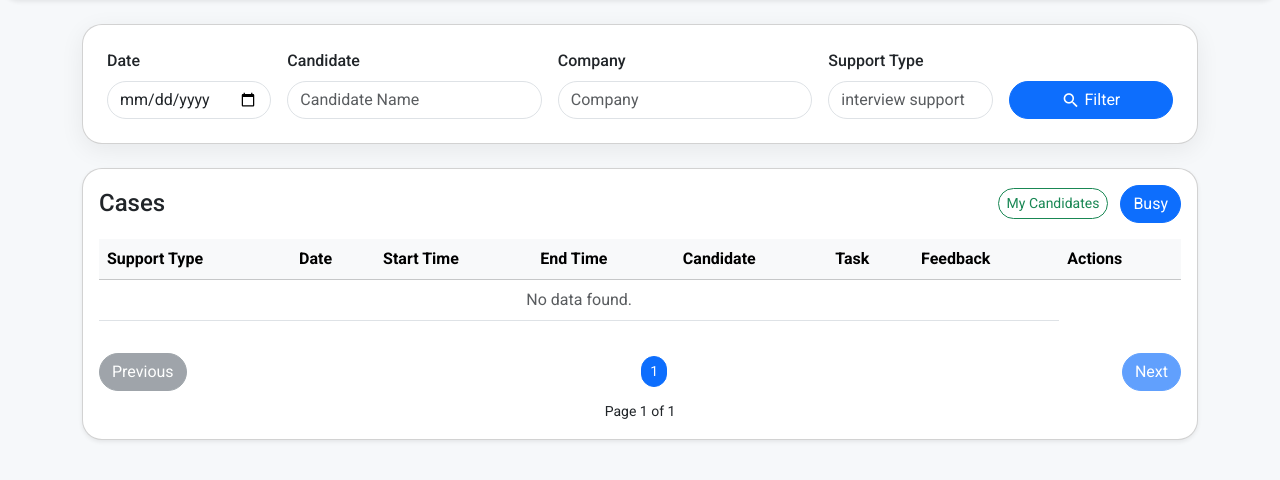
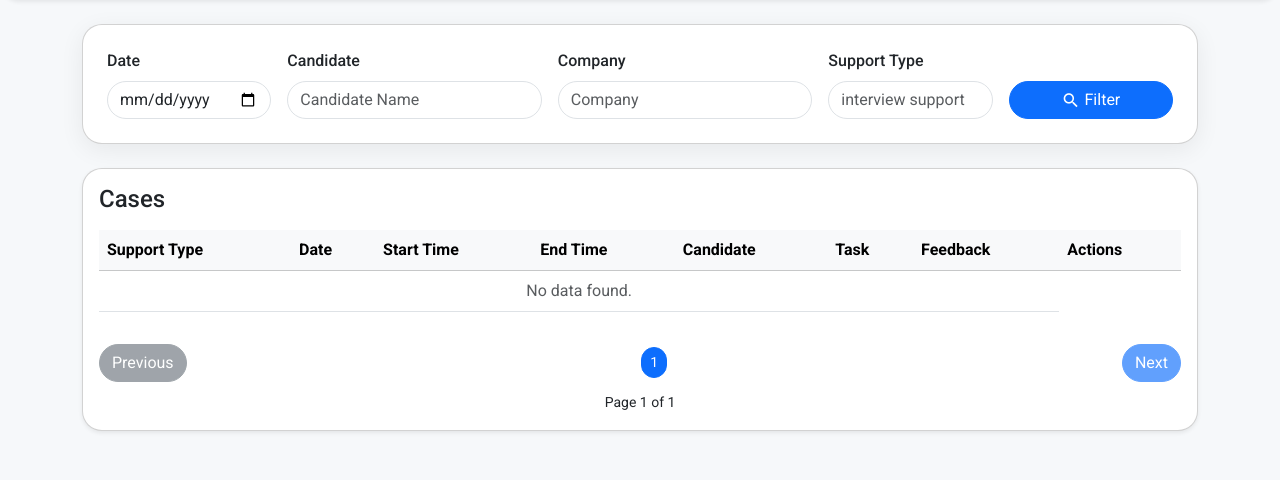
Before and after one commit to Hari-singh-Joshi/vizva-ERP, a Django app: page / in a window 1280 px wide. Shown: the part 59-539 px from the top of the page. Run offline with Django 5.2, Linux system fonts and the light colour scheme; a user stored in the database is signed in; data that the repository does not hold is empty; parts of the project's set-up code (start-up, migrations or seed data) failed here and were passed over.

Commit message:
Update home.html

```diff
--- a/app/templates/home.html
+++ b/app/templates/home.html
@@ -31,12 +31,7 @@
 <div class="card shadow-sm p-3">
   <div class="d-flex justify-content-between align-items-center mb-3">
     <h4 class="mb-0">Cases</h4>
-    <div>
-      <a href="{% url 'candidate_list' %}" class="btn btn-outline-success me-2 btn-sm">My Candidates</a>
-      <button type="button" class="btn btn-primary rounded-pill" data-bs-toggle="modal" data-bs-target="#busyModal">
-        Busy
-      </button>
-    </div>
+
   </div>
 
 <div class="table-responsive">
```
